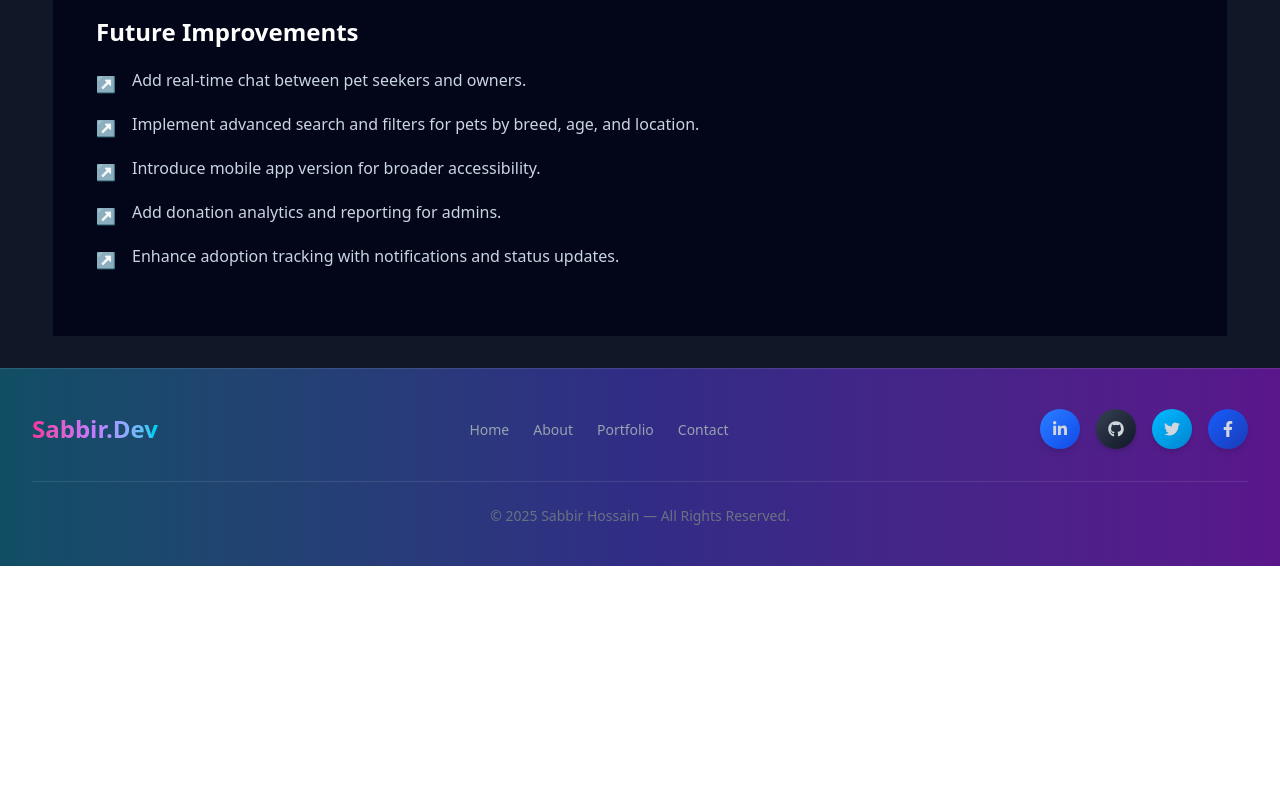
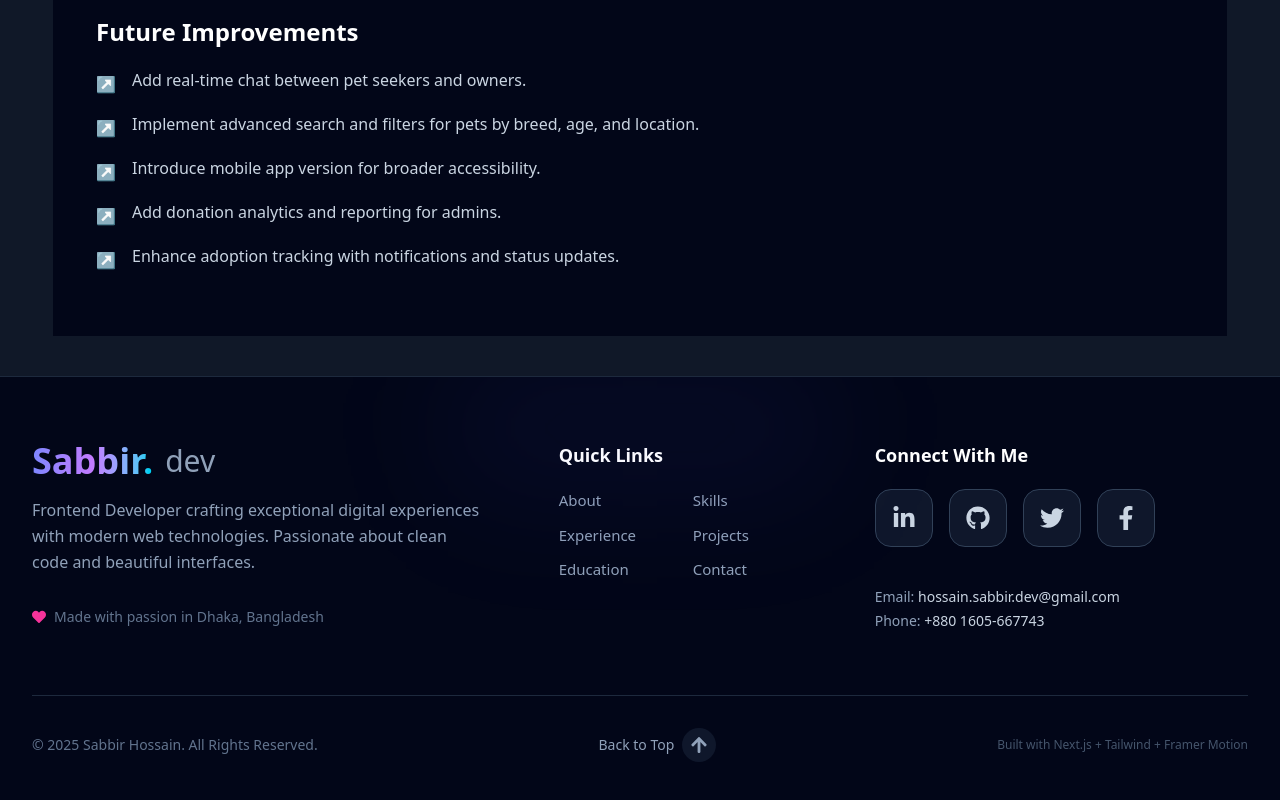
Before and after one commit to Sabbir-XD/portfolio-next.js, a Next.js app: page /projects/1 in a window 1280 px wide. Shown: the part 1361-2161 px from the top of the page. Before the commit the page ends 1927 px from the top, so only its background shows below. Built offline with nearby package versions, Linux system fonts and the light colour scheme.

Commit message:
update the full portfolio

```diff
--- a/app/components/Contact.jsx
+++ b/app/components/Contact.jsx
@@ -1,278 +1,237 @@
 "use client";
+import { motion } from "framer-motion";
 import {
+  FaMapMarkerAlt,
+  FaPhoneAlt,
+  FaEnvelope,
   FaLinkedinIn,
   FaFacebookF,
   FaTwitter,
-  FaMapMarkerAlt,
-  FaPhoneAlt,
-  FaEnvelope,
-  FaCheckCircle,
   FaPaperPlane,
-  FaGlobeAmericas,
-  FaClock,
 } from "react-icons/fa";
-import { motion } from "framer-motion";
+import { useState } from "react";
 
 export default function Contact() {
-  const contactCards = [
+  const [formData, setFormData] = useState({
+    name: "",
+    email: "",
+    subject: "",
+    message: "",
+  });
+
+  const handleChange = (e) => {
+    setFormData({ ...formData, [e.target.name]: e.target.value });
+  };
+
+  const handleSubmit = (e) => {
+    e.preventDefault();
+    alert(
+      "Thank you! Your message has been sent. (Connect with EmailJS later)",
+    );
+    // TODO: Integrate EmailJS or Formspree here
+    setFormData({ name: "", email: "", subject: "", message: "" });
+  };
+
+  const contactInfo = [
     {
-      icon: <FaMapMarkerAlt />,
+      icon: <FaMapMarkerAlt className="text-2xl" />,
       title: "Location",
-      desc: "Dhaka, Bangladesh",
+      detail: "Dhaka, Bangladesh",
       color: "text-cyan-400",
     },
     {
-      icon: <FaPhoneAlt />,
+      icon: <FaPhoneAlt className="text-2xl" />,
       title: "Phone",
-      desc: "+8801605-667743",
+      detail: "+880 1605-667743",
       color: "text-purple-400",
     },
     {
-      icon: <FaEnvelope />,
+      icon: <FaEnvelope className="text-2xl" />,
       title: "Email",
-      desc: "hossain.sabbir.dev@gmail.com",
+      detail: "hossain.sabbir.dev@gmail.com",
       color: "text-pink-400",
-    },
-    {
-      icon: <FaGlobeAmericas />,
-      title: "Timezone",
-      desc: "PST (UTC-8)",
-      color: "text-yellow-400",
     },
   ];
 
   const socialLinks = [
     {
       icon: <FaLinkedinIn />,
-      url: "#",
-      color: "bg-cyan-600 hover:bg-cyan-500",
-      label: "LinkedIn",
+      url: "https://www.linkedin.com/in/sabbir-xd/",
+      color: "hover:bg-cyan-500",
     },
     {
       icon: <FaTwitter />,
-      url: "#",
-      color: "bg-blue-400 hover:bg-blue-300",
-      label: "Twitter"
+      url: "https://twitter.com/",
+      color: "hover:bg-blue-500",
     },
     {
       icon: <FaFacebookF />,
-      url: "#",
-      color: "bg-indigo-600 hover:bg-indigo-500",
-      label: "Facebook",
+      url: "https://facebook.com/",
+      color: "hover:bg-indigo-500",
     },
   ];
-
-  const fadeIn = {
-    hidden: { opacity: 0, y: 20 },
-    visible: {
-      opacity: 1,
-      y: 0,
-      transition: { duration: 0.6 },
-    },
-  };
 
   return (
     <section
       id="contact"
-      className="relative min-h-screen py-20 px-4 sm:px-6 lg:px-8 bg-gradient-to-br from-gray-900 to-gray-800 text-gray-300 overflow-hidden mt-8 rounded-2xl"
+      className="relative py-24 bg-slate-950 overflow-hidden"
     >
-      {/* Glow effects */}
-      <div className="absolute -top-20 -left-20 w-64 h-64 bg-purple-500 rounded-full filter blur-3xl opacity-10"></div>
-      <div className="absolute -bottom-20 -right-20 w-64 h-64 bg-cyan-500 rounded-full filter blur-3xl opacity-10"></div>
+      {/* Background Glows */}
+      <div className="absolute top-0 left-1/3 w-96 h-96 bg-indigo-500/10 rounded-full blur-3xl" />
+      <div className="absolute bottom-0 right-1/3 w-96 h-96 bg-purple-500/10 rounded-full blur-3xl" />
 
-      <div className="max-w-7xl mx-auto relative z-10">
+      <div className="max-w-7xl mx-auto px-6 lg:px-8">
         <motion.div
-          initial="hidden"
-          whileInView="visible"
+          initial={{ opacity: 0, y: 30 }}
+          whileInView={{ opacity: 1, y: 0 }}
           viewport={{ once: true }}
-          variants={fadeIn}
           className="text-center mb-16"
         >
-          <h2 className="text-4xl md:text-5xl font-bold text-white mb-4">
-            Get In <span className="bg-gradient-to-r from-cyan-400 to-purple-500 bg-clip-text text-transparent">Touch</span>
+          <h2 className="text-5xl md:text-6xl font-bold tracking-tight text-white">
+            Get In{" "}
+            <span className="bg-gradient-to-r from-indigo-400 via-purple-400 to-cyan-400 bg-clip-text text-transparent">
+              Touch
+            </span>
           </h2>
-          <div className="w-20 h-1 bg-gradient-to-r from-cyan-400 to-purple-500 mx-auto mb-6"></div>
-          <p className="text-lg max-w-2xl mx-auto text-gray-400">
-            Have a project in mind or want to discuss potential opportunities?
-            I'd love to hear from you.
+          <p className="text-slate-400 mt-4 text-lg max-w-xl mx-auto">
+            I'm always open to new opportunities, collaborations, or just a
+            friendly chat.
           </p>
         </motion.div>
 
-        <div className="flex flex-col lg:flex-row gap-8">
-          {/* Left Side - Contact Info */}
-          <div className="w-full lg:w-2/5 space-y-8">
+        <div className="grid lg:grid-cols-12 gap-10">
+          {/* Contact Info */}
+          <div className="lg:col-span-5 space-y-8">
+            <div className="space-y-6">
+              {contactInfo.map((item, index) => (
                 <motion.div
-              variants={fadeIn}
-              className="grid grid-cols-1 md:grid-cols-2 lg:grid-cols-1 gap-6"
+                  key={index}
+                  initial={{ opacity: 0, x: -30 }}
+                  whileInView={{ opacity: 1, x: 0 }}
+                  transition={{ delay: index * 0.1 }}
+                  className="glass-card flex items-start gap-5 p-6 rounded-3xl group"
                 >
-              {contactCards.map((item, i) => (
-                <motion.div
-                  key={i}
-                  variants={fadeIn}
-                  whileHover={{ y: -5 }}
-                  className="bg-gray-800/50 backdrop-blur-sm p-6 rounded-xl border border-gray-700 hover:border-cyan-400/30 transition-all"
+                  <div
+                    className={`${item.color} p-4 bg-slate-900/70 rounded-2xl transition-transform group-hover:scale-110`}
                   >
-                  <div className={`${item.color} text-2xl mb-4`}>{item.icon}</div>
-                  <h3 className="text-xl font-semibold text-white mb-2">
+                    {item.icon}
+                  </div>
+                  <div>
+                    <h3 className="text-white font-semibold text-lg">
                       {item.title}
                     </h3>
-                  <p className="text-gray-400">{item.desc}</p>
+                    <p className="text-slate-400 mt-1">{item.detail}</p>
+                  </div>
                 </motion.div>
               ))}
-            </motion.div>
+            </div>
 
-            <motion.div
-              variants={fadeIn}
-              className="bg-gray-800/50 backdrop-blur-sm p-6 rounded-xl border border-gray-700"
-            >
-              <h3 className="text-xl font-semibold text-white mb-4">
-                Availability
-              </h3>
-              <div className="flex items-start space-x-4 mb-4">
-                <FaClock className="text-cyan-400 text-xl mt-1" />
-                <div>
-                  <p className="text-gray-400">Sunday - Thursday</p>
-                  <p className="font-medium text-white">9:00 AM - 5:00 PM</p>
-                </div>
-              </div>
-              <div className="flex items-start space-x-4">
-                <FaCheckCircle className="text-green-400 text-xl mt-1" />
-                <div>
-                  <p className="text-gray-400">Freelance Available</p>
-                  <p className="font-medium text-white">For your projects</p>
-                </div>
-              </div>
-            </motion.div>
-
-            <motion.div
-              variants={fadeIn}
-              className="flex space-x-4 justify-center lg:justify-start"
-            >
+            {/* Social Links */}
+            <div className="flex gap-4 pt-4">
               {socialLinks.map((social, i) => (
                 <motion.a
                   key={i}
                   href={social.url}
-                  whileHover={{ y: -3 }}
+                  target="_blank"
+                  whileHover={{ scale: 1.15, y: -5 }}
                   whileTap={{ scale: 0.9 }}
-                  className={`${social.color} text-white p-4 rounded-full transition-all`}
-                  aria-label={social.label}
+                  className={`p-5 bg-slate-100/70 hover:bg-slate-300 border border-slate-700 hover:border-slate-500 rounded-3xl text-2xl transition-all ${social.color}`}
                 >
                   {social.icon}
                 </motion.a>
               ))}
-            </motion.div>
+            </div>
           </div>
 
-          {/* Right Side - Form */}
-          <div className="w-full lg:w-3/5">
+          {/* Contact Form */}
           <motion.div
-              variants={fadeIn}
-              className="bg-gray-800/50 backdrop-blur-sm rounded-xl border border-gray-700 shadow-lg overflow-hidden"
+            initial={{ opacity: 0, y: 40 }}
+            whileInView={{ opacity: 1, y: 0 }}
+            viewport={{ once: true }}
+            className="lg:col-span-7"
           >
-              <div className="p-6 lg:p-8">
-                <h3 className="text-2xl font-bold text-white mb-2">
-                  Send Me a Message
+            <div className="glass-card p-8 md:p-10 rounded-3xl border border-slate-700 bg-slate-900/60 backdrop-blur-xl">
+              <h3 className="text-3xl font-semibold text-white mb-2">
+                Send a Message
               </h3>
-                <p className="text-gray-400 mb-6">
-                  Fill out the form below and I'll get back to you within 24 hours.
+              <p className="text-slate-400 mb-8">
+                I'll respond within 24-48 hours
               </p>
 
-                <form className="space-y-5">
-                  <div className="grid grid-cols-1 md:grid-cols-2 gap-5">
+              <form onSubmit={handleSubmit} className="space-y-6">
+                <div className="grid md:grid-cols-2 gap-6">
                   <div>
-                      <label
-                        htmlFor="name"
-                        className="block text-sm font-medium text-gray-300 mb-2"
-                      >
+                    <label className="block text-sm text-slate-400 mb-2">
                       Full Name
                     </label>
                     <input
                       type="text"
-                        id="name"
-                        className="w-full px-4 py-3 rounded-lg bg-gray-700/50 border border-gray-600 focus:border-cyan-400 focus:ring-1 focus:ring-cyan-400/30 outline-none transition text-white placeholder-gray-500"
+                      name="name"
+                      value={formData.name}
+                      onChange={handleChange}
+                      required
+                      className="w-full px-5 py-4 bg-slate-900/70 border border-slate-600 rounded-2xl focus:border-indigo-500 focus:ring-1 focus:ring-indigo-500 outline-none transition text-white"
                       placeholder="John Doe"
-                        required
                     />
                   </div>
                   <div>
-                      <label
-                        htmlFor="email"
-                        className="block text-sm font-medium text-gray-300 mb-2"
-                      >
+                    <label className="block text-sm text-slate-400 mb-2">
                       Email Address
                     </label>
                     <input
                       type="email"
-                        id="email"
-                        className="w-full px-4 py-3 rounded-lg bg-gray-700/50 border border-gray-600 focus:border-cyan-400 focus:ring-1 focus:ring-cyan-400/30 outline-none transition text-white placeholder-gray-500"
-                        placeholder="your@email.com"
+                      name="email"
+                      value={formData.email}
+                      onChange={handleChange}
                       required
+                      className="w-full px-5 py-4 bg-slate-900/70 border border-slate-600 rounded-2xl focus:border-indigo-500 focus:ring-1 focus:ring-indigo-500 outline-none transition text-white"
+                      placeholder="you@example.com"
                     />
                   </div>
                 </div>
 
                 <div>
-                    <label
-                      htmlFor="subject"
-                      className="block text-sm font-medium text-gray-300 mb-2"
-                    >
+                  <label className="block text-sm text-slate-400 mb-2">
                     Subject
                   </label>
                   <input
                     type="text"
-                      id="subject"
-                      className="w-full px-4 py-3 rounded-lg bg-gray-700/50 border border-gray-600 focus:border-cyan-400 focus:ring-1 focus:ring-cyan-400/30 outline-none transition text-white placeholder-gray-500"
-                      placeholder="What's this about?"
+                    name="subject"
+                    value={formData.subject}
+                    onChange={handleChange}
                     required
+                    className="w-full px-5 py-4 bg-slate-900/70 border border-slate-600 rounded-2xl focus:border-indigo-500 focus:ring-1 focus:ring-indigo-500 outline-none transition text-white"
+                    placeholder="Project Discussion / Job Opportunity"
                   />
                 </div>
 
                 <div>
-                    <label
-                      htmlFor="message"
-                      className="block text-sm font-medium text-gray-300 mb-2"
-                    >
+                  <label className="block text-sm text-slate-400 mb-2">
                     Your Message
                   </label>
                   <textarea
-                      id="message"
-                      rows="5"
-                      className="w-full px-4 py-3 rounded-lg bg-gray-700/50 border border-gray-600 focus:border-cyan-400 focus:ring-1 focus:ring-cyan-400/30 outline-none transition text-white placeholder-gray-500"
-                      placeholder="Tell me about your project..."
+                    name="message"
+                    value={formData.message}
+                    onChange={handleChange}
                     required
-                    ></textarea>
+                    rows={6}
+                    className="w-full px-5 py-4 bg-slate-900/70 border border-slate-600 rounded-3xl focus:border-indigo-500 focus:ring-1 focus:ring-indigo-500 outline-none transition text-white resize-y"
+                    placeholder="Tell me about your project or how we can work together..."
+                  />
                 </div>
 
                 <motion.button
                   type="submit"
-                    className="w-full bg-gradient-to-r from-cyan-500 to-purple-600 hover:from-cyan-400 hover:to-purple-500 text-white font-medium py-3 px-6 rounded-lg transition-all flex items-center justify-center space-x-2 hover:shadow-lg hover:shadow-cyan-500/20"
-                    whileHover={{ y: -3 }}
+                  whileHover={{ scale: 1.02 }}
                   whileTap={{ scale: 0.98 }}
+                  className="w-full py-4 bg-gradient-to-r from-indigo-500 to-purple-600 rounded-2xl text-white font-semibold text-lg flex items-center justify-center gap-3 hover:shadow-xl hover:shadow-indigo-500/30 transition-all"
                 >
                   <FaPaperPlane />
-                    <span>Send Message</span>
+                  Send Message
                 </motion.button>
               </form>
             </div>
           </motion.div>
-
-            {/* Map Section */}
-            <motion.div
-              variants={fadeIn}
-              className="mt-8 rounded-xl overflow-hidden border border-gray-700 shadow-lg"
-            >
-              <iframe
-                title="Map Location"
-                src="https://www.google.com/maps/embed?pb=!1m18!1m12!1m3!1d3153.171265753135!2d-122.41941508468167!3d37.77492977975938!2m3!1f0!2f0!3f0!3m2!1i1024!2i768!4f13.1!3m3!1m2!1s0x8085809c2f1f8fd5%3A0xf57e1f4c57b6a12c!2sSan%20Francisco%2C%20CA!5e0!3m2!1sen!2sus!4v1719635198765!5m2!1sen!2sus"
-                width="100%"
-                height="350"
-                allowFullScreen=""
-                loading="lazy"
-                className="border-0 w-full h-[350px]"
-                referrerPolicy="no-referrer-when-downgrade"
-              ></iframe>
-            </motion.div>
-          </div>
         </div>
       </div>
     </section>
--- a/app/components/Footer.jsx
+++ b/app/components/Footer.jsx
@@ -1,81 +1,160 @@
 "use client";
 import Link from "next/link";
 import { motion } from "framer-motion";
-import { FaLinkedinIn, FaGithub, FaTwitter, FaFacebookF } from "react-icons/fa";
+import {
+  FaLinkedinIn,
+  FaGithub,
+  FaTwitter,
+  FaFacebookF,
+  FaHeart,
+  FaArrowUp,
+} from "react-icons/fa";
 
 export default function Footer() {
-  const socialLinks = [
-    { icon: <FaLinkedinIn />, url: "https://linkedin.com/in/sabbir-xd", color: "from-blue-500 to-blue-700", label: "LinkedIn" },
-    { icon: <FaGithub />, url: "https://github.com/Sabbir-XD", color: "from-gray-700 to-gray-900", label: "GitHub" },
-    { icon: <FaTwitter />, url: "https://twitter.com/", color: "from-sky-400 to-sky-600", label: "Twitter" },
-    { icon: <FaFacebookF />, url: "https://facebook.com/", color: "from-blue-600 to-blue-800", label: "Facebook" },
-  ];
+  const currentYear = new Date().getFullYear();
 
-  const footerLinks = [
-    { name: "Home", path: "/" },
+  const quickLinks = [
     { name: "About", path: "#about" },
-    { name: "Portfolio", path: "#portfolio" },
+    { name: "Skills", path: "#skills" },
+    { name: "Experience", path: "#experience" },
+    { name: "Projects", path: "#portfolio" },
+    { name: "Education", path: "#education" },
     { name: "Contact", path: "#contact" },
   ];
 
+  const socialLinks = [
+    {
+      icon: <FaLinkedinIn />,
+      url: "https://www.linkedin.com/in/sabbir-xd/",
+      label: "LinkedIn",
+    },
+    {
+      icon: <FaGithub />,
+      url: "https://github.com/Sabbir-XD",
+      label: "GitHub",
+    },
+    {
+      icon: <FaTwitter />,
+      url: "https://twitter.com/",
+      label: "Twitter",
+    },
+    {
+      icon: <FaFacebookF />,
+      url: "https://facebook.com/",
+      label: "Facebook",
+    },
+  ];
+
+  const scrollToTop = () => {
+    window.scrollTo({ top: 0, behavior: "smooth" });
+  };
+
   return (
-    <motion.footer
-      initial={{ opacity: 0, y: 30 }}
-      whileInView={{ opacity: 1, y: 0 }}
-      transition={{ duration: 0.6 }}
-      viewport={{ once: true }}
-      className="bg-gradient-to-r from-cyan-900 via-indigo-900 to-purple-900 text-gray-300 border-t border-white/10 shadow-lg mt-8"
-    >
-      <div className="max-w-7xl mx-auto px-4 sm:px-6 lg:px-8 py-10">
-        {/* Top Section */}
-        <div className="flex flex-col md:flex-row justify-between items-center gap-8">
+    <footer className="relative bg-slate-950 border-t border-slate-800 pt-16 pb-10 overflow-hidden mt-10">
+      {/* Subtle Background Glow */}
+      <div className="absolute top-0 left-1/2 -translate-x-1/2 w-96 h-40 bg-gradient-to-b from-indigo-500/10 to-transparent blur-3xl" />
 
-          {/* Brand */}
-          <motion.div
-            whileHover={{ scale: 1.05 }}
-            className="text-2xl font-extrabold bg-gradient-to-r from-pink-500 via-purple-400 to-cyan-400 bg-clip-text text-transparent"
-          >
-            Sabbir.Dev
-          </motion.div>
+      <div className="max-w-7xl mx-auto px-6 lg:px-8">
+        <div className="grid md:grid-cols-12 gap-12">
+          {/* Left - Brand & Bio */}
+          <div className="md:col-span-5">
+            <div className="flex items-center gap-3 mb-4">
+              <span className="text-4xl font-bold bg-gradient-to-r from-indigo-400 via-purple-400 to-cyan-400 bg-clip-text text-transparent">
+                Sabbir.
+              </span>
+              <span className="text-3xl font-light text-slate-400">dev</span>
+            </div>
 
-          {/* Footer Nav Links */}
-          <div className="flex flex-wrap justify-center gap-6">
-            {footerLinks.map((link) => (
-              <motion.div key={link.path} whileHover={{ y: -2 }}>
+            <p className="text-slate-400 max-w-md leading-relaxed">
+              Frontend Developer crafting exceptional digital experiences with
+              modern web technologies. Passionate about clean code and beautiful
+              interfaces.
+            </p>
+
+            <div className="mt-8 flex items-center gap-2 text-sm text-slate-500">
+              <FaHeart className="text-pink-500" />
+              <span>Made with passion in Dhaka, Bangladesh</span>
+            </div>
+          </div>
+
+          {/* Quick Links */}
+          <div className="md:col-span-3">
+            <h3 className="text-white font-semibold mb-5 text-lg">
+              Quick Links
+            </h3>
+            <div className="grid grid-cols-2 gap-y-3">
+              {quickLinks.map((link) => (
                 <Link
+                  key={link.path}
                   href={link.path}
-                  className="text-sm font-medium text-gray-400 hover:text-cyan-300 transition-colors duration-300"
+                  className="text-slate-400 hover:text-white transition-colors duration-200 text-[15px]"
                 >
                   {link.name}
                 </Link>
-              </motion.div>
               ))}
             </div>
+          </div>
 
-          {/* Social Icons */}
-          <div className="flex space-x-4">
+          {/* Social & Contact */}
+          <div className="md:col-span-4">
+            <h3 className="text-white font-semibold mb-5 text-lg">
+              Connect With Me
+            </h3>
+
+            <div className="flex gap-4 mb-10">
               {socialLinks.map((social, i) => (
                 <motion.a
                   key={i}
                   href={social.url}
                   target="_blank"
                   rel="noopener noreferrer"
-                className={`bg-gradient-to-br ${social.color} p-3 rounded-full shadow-md hover:shadow-cyan-400/40 transition-all duration-300`}
-                whileHover={{ scale: 1.15 }}
-                whileTap={{ scale: 0.95 }}
+                  whileHover={{ scale: 1.15, y: -4 }}
+                  whileTap={{ scale: 0.9 }}
+                  className="p-4 bg-slate-900 hover:bg-slate-800 border border-slate-700 hover:border-slate-500 rounded-2xl text-2xl text-slate-300 hover:text-white transition-all"
                   aria-label={social.label}
                 >
                   {social.icon}
                 </motion.a>
               ))}
             </div>
+
+            <div className="text-sm text-slate-400">
+              <p>
+                Email:{" "}
+                <span className="text-slate-300">
+                  hossain.sabbir.dev@gmail.com
+                </span>
+              </p>
+              <p className="mt-1">
+                Phone: <span className="text-slate-300">+880 1605-667743</span>
+              </p>
+            </div>
+          </div>
         </div>
 
-        {/* Divider */}
-        <div className="border-t border-white/10 mt-8 pt-6 text-center text-sm text-gray-500">
-          © {new Date().getFullYear()} Sabbir Hossain — All Rights Reserved.
+        {/* Bottom Bar */}
+        <div className="mt-16 pt-8 border-t border-slate-800 flex flex-col md:flex-row items-center justify-between gap-4">
+          <p className="text-slate-500 text-sm">
+            © {currentYear} Sabbir Hossain. All Rights Reserved.
+          </p>
+
+          <motion.button
+            onClick={scrollToTop}
+            whileHover={{ scale: 1.1 }}
+            whileTap={{ scale: 0.95 }}
+            className="flex items-center gap-2 text-sm text-slate-400 hover:text-white transition-colors group"
+          >
+            Back to Top
+            <div className="p-2 bg-slate-900 rounded-full group-hover:bg-indigo-500/10 transition-colors">
+              <FaArrowUp className="text-lg" />
+            </div>
+          </motion.button>
+
+          <p className="text-slate-600 text-xs">
+            Built with Next.js + Tailwind + Framer Motion
+          </p>
         </div>
       </div>
-    </motion.footer>
+    </footer>
   );
 }
--- a/app/components/Navbar.jsx
+++ b/app/components/Navbar.jsx
@@ -21,7 +21,7 @@ export default function Navbar() {
     { name: "About", path: "#about" },
     { name: "Skills", path: "#skills" },
     { name: "Education", path: "#education" },
-    {name: "Experience", path: "#experience" },
+    { name: "Experience", path: "#experience" },
     { name: "Portfolio", path: "#portfolio" },
     { name: "Contact", path: "#contact" },
   ];
@@ -72,7 +72,7 @@ export default function Navbar() {
           <div className="flex items-center gap-x-5">
             {/* Resume Button */}
             <motion.a
-              href="https://drive.google.com/file/d/16fhuykShX0KLvEiYTlDYKWP8pDGKbnpX/view?usp=sharing"
+              href="https://drive.google.com/file/d/119biCNnT7rgf48yrFTKtqFqhWhl8oQb8/view?usp=sharing?usp=sharing"
               target="_blank"
               className="hidden sm:flex items-center gap-2 px-6 py-2.5 rounded-full bg-gradient-to-r from-indigo-500 to-purple-600 text-white text-sm font-semibold shadow-lg shadow-indigo-500/30 hover:shadow-indigo-500/50 transition-all duration-300"
               whileHover={{ scale: 1.05 }}
--- a/app/components/Portfolio.jsx
+++ b/app/components/Portfolio.jsx
@@ -23,7 +23,7 @@ export default function Portfolio() {
           viewport={{ once: true }}
           className="text-center mb-16"
         >
-          <h2 className="text-5xl md:text-6xl font-bold tracking-tight">
+          <h2 className="text-5xl md:text-6xl font-bold tracking-tight text-white">
             Featured{" "}
             <span className="bg-gradient-to-r from-indigo-400 via-purple-400 to-cyan-400 bg-clip-text text-transparent">
               Projects
```
Also changed, not shown: app/globals.css (+8 -0 lines). Lines whose indentation alone changed are shown as unchanged.
